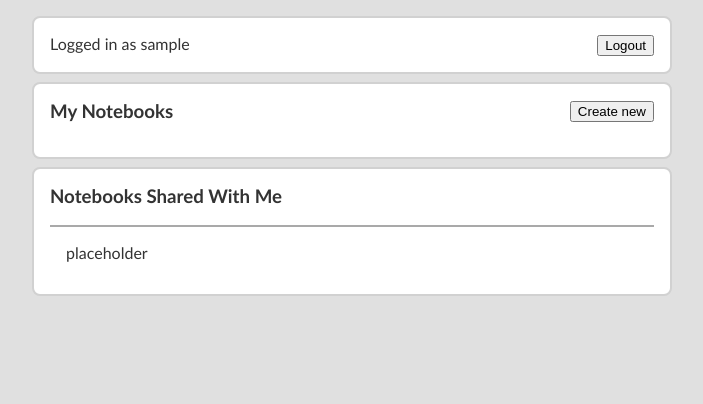
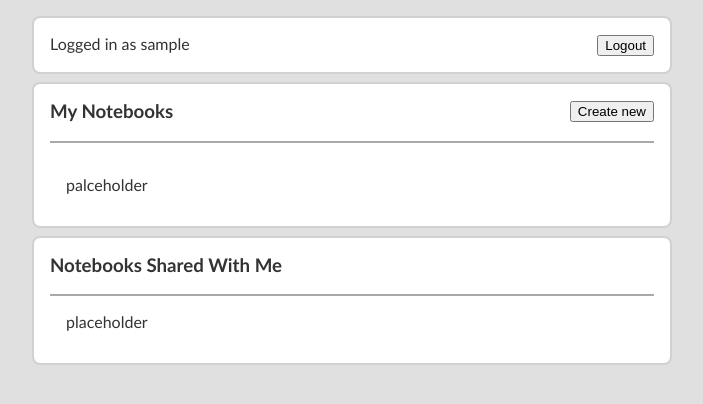
Before and after one commit to Jokauppi/tsoha-math-notebook, a Flask app: page / in a window 1280 px wide. Shown: the top 404 px of the page, without its empty margins (288-991 px from the left). Run offline with Flask 2, Linux system fonts and the light colour scheme; the visitor is signed in with stand-in values (Sample User, id 1).

Commit message:
temporary notebook list placeholder

```diff
--- a/routes/routes.py
+++ b/routes/routes.py
@@ -5,7 +5,7 @@ from services import notebooks
 
 @app.route("/")
 def index():
-    return render_template("index.html", title="Notebooks", notebooks=notebooks.get_all(users.user_id()))
+    return render_template("index.html", title="Notebooks", notebooks=[(1, "palceholder")])
 
 @app.route("/new/notebook",methods=["GET", "POST"])
 def new_notebook():
--- a/templates/index.html
+++ b/templates/index.html
@@ -23,7 +23,7 @@
       <div class="notelist">
         {% for notebook in notebooks %}
           <hr>
-          <p class="notebook-box">{{ notebook.name }}</p>
+          <p class="notebook-box">{{ notebook[1] }}</p>
         {% endfor %}
       </div>
     </div>
```
